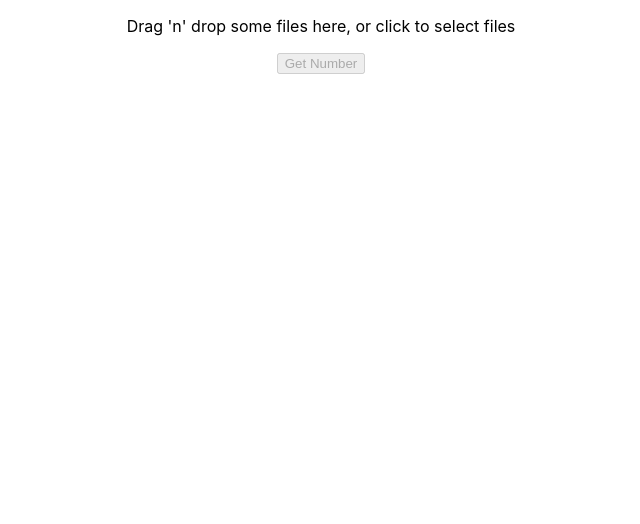
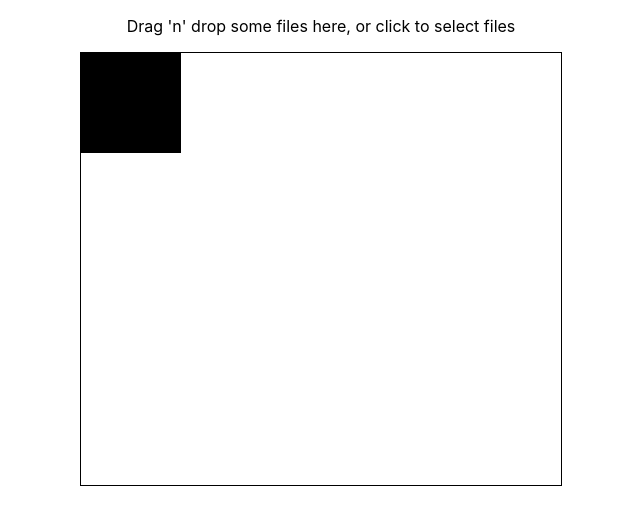
Before and after one commit to caklimas/rust-gameboy-web, a React (Create React App) app: page / in a window 1280 px wide. Shown: the top 524 px of the page, without its empty margins (319-959 px from the left). Built offline with nearby package versions, Linux system fonts and the light colour scheme.

Commit message:
Created a canvas component

```diff
--- a/src/App.js
+++ b/src/App.js
@@ -1,6 +1,11 @@
 import React from 'react';
 import Dropzone from 'react-dropzone';
 import './App.css';
+import Canvas from './Canvas';
+
+const pixel_size = 3;
+const gameboy_width = 160 * pixel_size;
+const gameboy_height = 144 * pixel_size;
 
 class App extends React.Component {
   async componentDidMount() {
@@ -29,7 +34,7 @@ class App extends React.Component {
             </section>
           )}
         </Dropzone>
-        <button disabled={!this.state.gb} onClick={this.log_number}>Get Number</button>
+        <Canvas width={gameboy_width} height={gameboy_height}></Canvas>
       </div>
     );
   }
--- /dev/null
+++ b/src/Canvas.css
@@ -0,0 +1,3 @@
+.gameboy {
+    border: 1px solid #000000
+  }
--- /dev/null
+++ b/src/Canvas.jsx
@@ -0,0 +1,25 @@
+import React from 'react';
+import './Canvas.css';
+
+class Canvas extends React.Component {
+    componentDidMount() {
+        this.updateCanvas();
+    }
+
+    constructor(props) {
+        super(props);
+    }
+
+    updateCanvas() {
+        const ctx = this.refs.canvas.getContext('2d');
+        ctx.fillRect(0,0, 100, 100);
+    }
+
+    render() {
+        return (
+            <canvas className="gameboy" ref="canvas" width={this.props.width} height={this.props.height}/>
+        );
+    }
+}
+
+export default Canvas;
```
